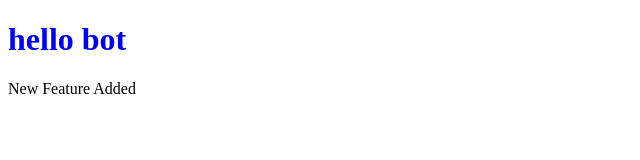
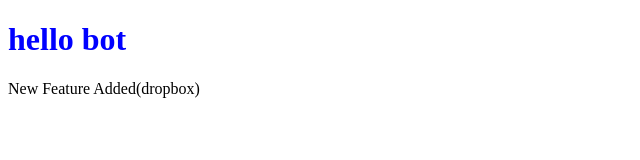
Before and after one commit to suman181/localrepo, a plain HTML site: page index.html in a window 1280 px wide. Shown: the full height of the page, 0-640 px from the left. Drawn offline with Linux system fonts and the light colour scheme.

Commit message:
Added dropbox

```diff
--- a/index.html
+++ b/index.html
@@ -8,6 +8,6 @@
   </head>
   <body>
     <h1>hello bot</h1>
-    <p>New Feature Added</p>
+    <p>New Feature Added(dropbox)</p>
   </body>
 </html>
```
